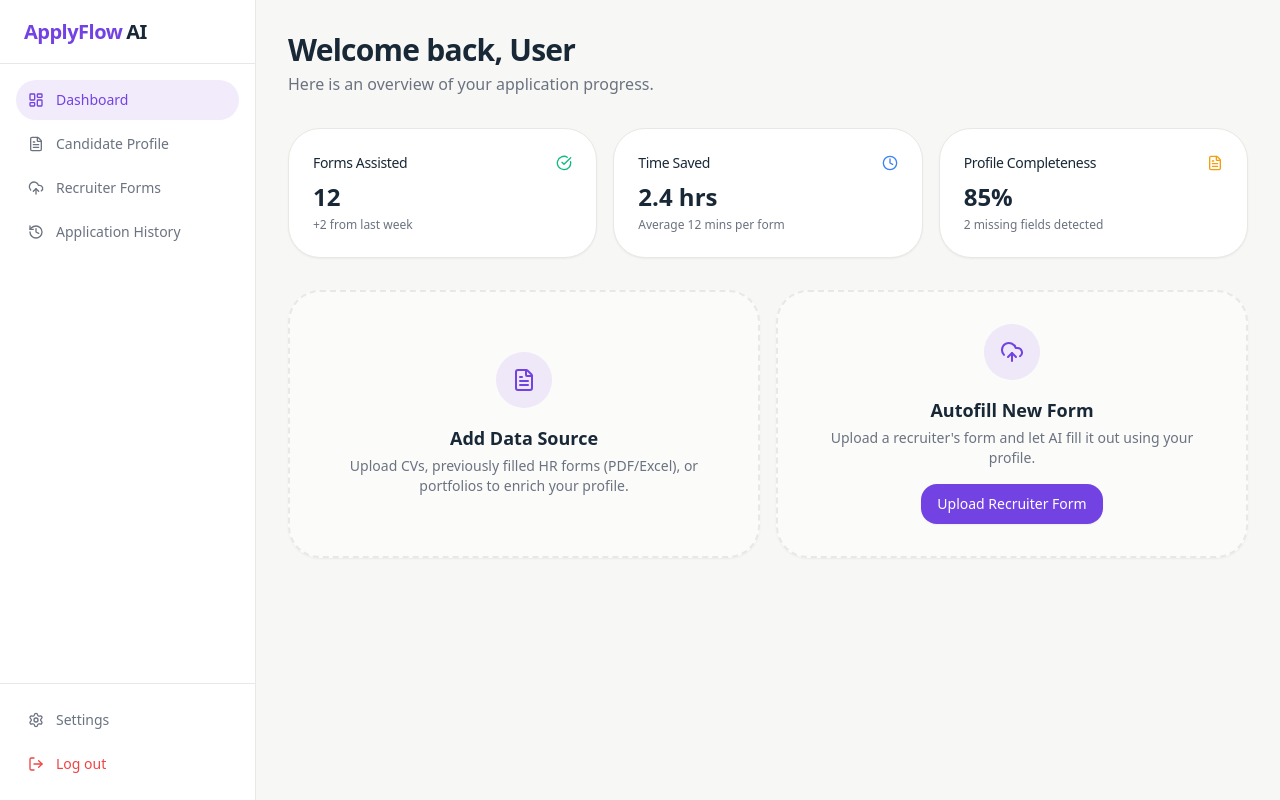
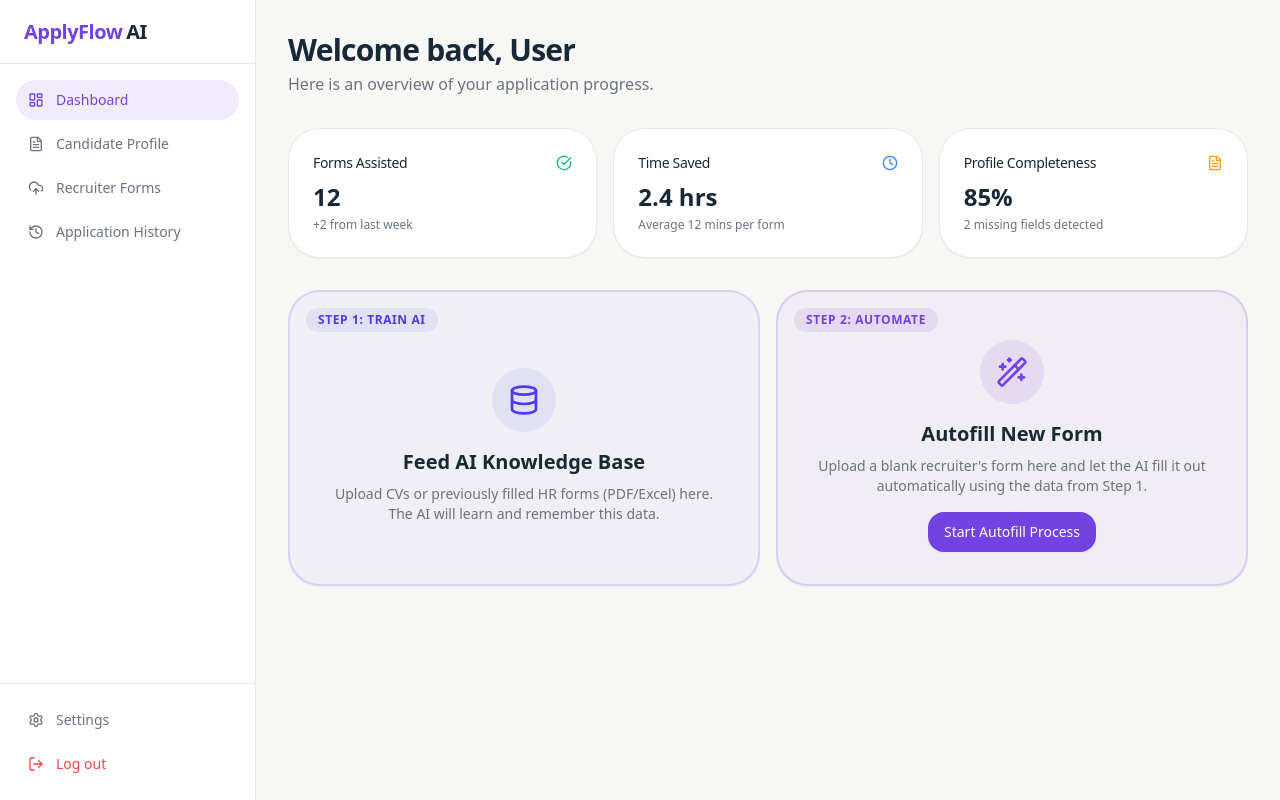
Before and after one commit to mochfauzi12/ApplyFlow-AI, a Next.js app: page /dashboard in a window 1280 px wide. Built offline with nearby package versions, Linux system fonts and the light colour scheme.

Commit message:
edit Dashboard admin for upload

```diff
--- a/src/app/dashboard/page.tsx
+++ b/src/app/dashboard/page.tsx
@@ -1,7 +1,8 @@
 import { Button } from "@/components/ui/button"
 import { Card, CardContent, CardDescription, CardHeader, CardTitle } from "@/components/ui/card"
-import { UploadCloud, FileText, CheckCircle } from "lucide-react"
+import { UploadCloud, FileText, CheckCircle, Wand2 } from "lucide-react"
 import { ResumeUploaderCard } from "./resume-uploader"
+import Link from "next/link"
 
 export default function DashboardPage() {
   return (
@@ -59,14 +60,19 @@ export default function DashboardPage() {
       <div className="grid gap-4 md:grid-cols-2">
         <ResumeUploaderCard />
 
-        <Card className="flex flex-col items-center justify-center p-8 text-center bg-bg-secondary/50 border-dashed border-2 border-border-light hover:border-primary/50 transition-colors">
-          <div className="rounded-full bg-primary/10 p-4 mb-4">
-            <UploadCloud className="h-6 w-6 text-primary" />
-          </div>
-          <h3 className="font-semibold text-lg text-text-primary">Autofill New Form</h3>
-          <p className="text-sm text-text-secondary mb-4 mt-1">Upload a recruiter's form and let AI fill it out using your profile.</p>
-          <Button>Upload Recruiter Form</Button>
-        </Card>
+        <Link href="/dashboard/recruiter-forms" className="block h-full">
+          <Card className="flex flex-col items-center justify-center p-8 text-center bg-primary/5 border-2 border-primary/20 hover:border-primary/50 transition-all cursor-pointer group shadow-sm h-full relative overflow-hidden">
+            <div className="absolute top-4 left-4 bg-primary/10 text-primary font-bold px-3 py-1 rounded-full text-xs tracking-wider">
+              STEP 2: AUTOMATE
+            </div>
+            <div className="rounded-full bg-primary/10 p-4 mb-4 group-hover:scale-110 transition-transform mt-4">
+              <Wand2 className="h-8 w-8 text-primary" />
+            </div>
+            <h3 className="font-bold text-xl text-text-primary mb-2">Autofill New Form</h3>
+            <p className="text-sm text-text-secondary mb-4">Upload a blank recruiter's form here and let the AI fill it out automatically using the data from Step 1.</p>
+            <Button className="pointer-events-none">Start Autofill Process</Button>
+          </Card>
+        </Link>
       </div>
     </div>
   )
--- a/src/app/dashboard/resume-uploader.tsx
+++ b/src/app/dashboard/resume-uploader.tsx
@@ -3,7 +3,7 @@
 import { FileUpload } from '@/components/ui/file-upload'
 import { uploadResume } from '@/app/actions/resume'
 import { Card } from '@/components/ui/card'
-import { FileText } from 'lucide-react'
+import { FileText, Database } from 'lucide-react'
 import { useState } from 'react'
 
 export function ResumeUploaderCard() {
@@ -33,13 +33,16 @@ export function ResumeUploaderCard() {
   return (
     <Card
       onClick={() => setShowUpload(true)}
-      className="flex flex-col items-center justify-center p-8 text-center bg-bg-secondary/50 border-dashed border-2 border-border-light hover:border-primary/50 transition-colors cursor-pointer group"
+      className="flex flex-col items-center justify-center p-8 text-center bg-indigo-500/5 border-2 border-indigo-500/20 hover:border-indigo-500/50 transition-all cursor-pointer group shadow-sm relative overflow-hidden h-full"
     >
-      <div className="rounded-full bg-primary/10 p-4 mb-4 group-hover:scale-110 transition-transform">
-        <FileText className="h-6 w-6 text-primary" />
+      <div className="absolute top-4 left-4 bg-indigo-500/10 text-indigo-600 font-bold px-3 py-1 rounded-full text-xs tracking-wider">
+        STEP 1: TRAIN AI
       </div>
-      <h3 className="font-semibold text-lg text-text-primary">Add Data Source</h3>
-      <p className="text-sm text-text-secondary mt-1">Upload CVs, previously filled HR forms (PDF/Excel), or portfolios to enrich your profile.</p>
+      <div className="rounded-full bg-indigo-500/10 p-4 mb-4 group-hover:scale-110 transition-transform mt-4">
+        <Database className="h-8 w-8 text-indigo-600" />
+      </div>
+      <h3 className="font-bold text-xl text-text-primary mb-2">Feed AI Knowledge Base</h3>
+      <p className="text-sm text-text-secondary">Upload CVs or previously filled HR forms (PDF/Excel) here. The AI will learn and remember this data.</p>
     </Card>
   )
 }
```
